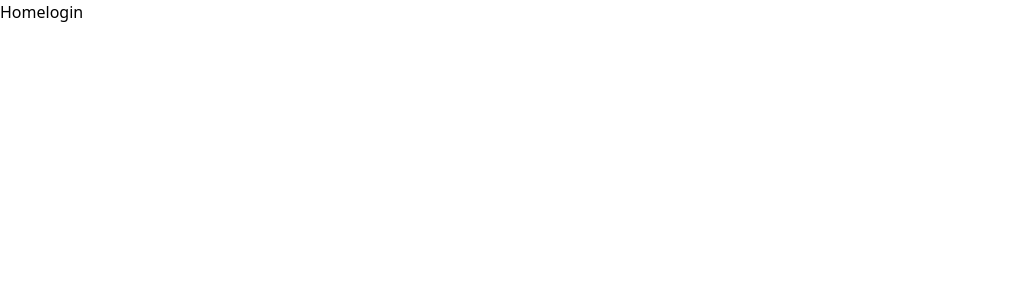
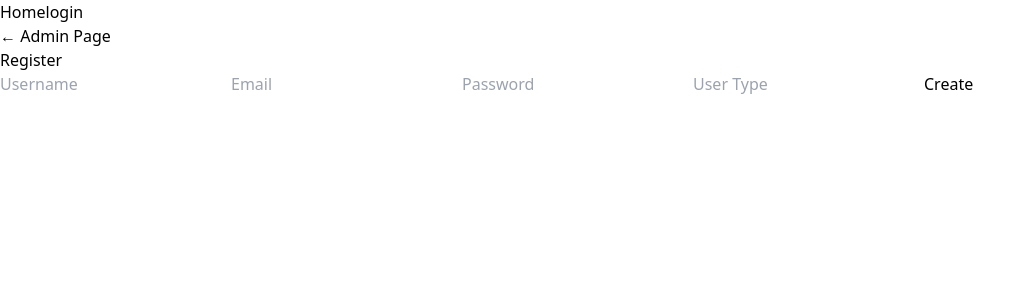
Before and after one commit to benny1612/LaunchersApp, a React app in the folder frontend/: page /RegisterPage in a window 1280 px wide. Before the commit this address had no page. Shown: the top 300 px of the page, without its empty margins (0-1035 px from the left). Built offline with nearby package versions, Linux system fonts and the light colour scheme; the HTML template or start-up script is replaced by a standard one.

Commit message:
I decided to make a page for the admin that would have navigation to two pages, one to add a new user and one to view all users, from which there would be navigation to the page for editing and deleting users. Currently, there is only a page for adding a new user.

```diff
--- a/frontend/src/App.jsx
+++ b/frontend/src/App.jsx
@@ -5,6 +5,9 @@ import Login from './comps/Login'
 import HomePage from './pages/HomePage'
 import AddLauncherPage from './pages/AddLauncherPage'
 import LauncherDetailsPage from './pages/LauncherDetailsPage'
+import EditUserPage from './pages/EditUserPage'
+import RegisterPage from './pages/RegisterPage'
+import AdminPage from './pages/AdminPage'
 
 export default function App() {
   return (
@@ -16,6 +19,9 @@ export default function App() {
               <Route path="/" element={<HomePage />} />
 
             <Route path="/home" element={<HomePage />} />
+            <Route path="/editUser/:id" element={<EditUserPage />} />
+            <Route path="/RegisterPage" element={<RegisterPage />} />
+            <Route path="/AdminPage" element={<AdminPage />} />
 
           <Route path="/add" element={<AddLauncherPage />} />
           <Route path="/details/:id" element={<LauncherDetailsPage />} />
--- a/frontend/src/comps/Login.jsx
+++ b/frontend/src/comps/Login.jsx
@@ -9,10 +9,10 @@ export default function Login() {
 
   const handleLogin = async (e) => {
     e.preventDefault();
-    const userCredentials = { username, password };
+    const userInfo = { username, password };
 
     try {
-      const data = await login(userCredentials);
+      const data = await login(userInfo);
       if (data && data.success) {
         localStorage.setItem("token", data.token);
         localStorage.setItem("user", JSON.stringify(data.user));
@@ -25,7 +25,7 @@ export default function Login() {
 
   return (
     <div className="p-4">
-      <form onSubmit={handleLogin}className="mt-5">
+      <form onSubmit={handleLogin} className="mt-5">
         <h2 className="text-2xl text-center">Login</h2>
 
         <div className="space-y-7">
@@ -45,10 +45,7 @@ export default function Login() {
             required
           />
 
-          <button
-            type="submit"
-            className="w-50  bg-black text-white p-5"
-          >
+          <button type="submit" className="w-50  bg-black text-white p-5">
             SIGN IN
           </button>
         </div>
--- /dev/null
+++ b/frontend/src/pages/AdminPage.jsx
@@ -0,0 +1,7 @@
+import React from 'react'
+
+export default function AdminPage() {
+  return (
+    <div>AdminPage</div>
+  )
+}
--- /dev/null
+++ b/frontend/src/pages/EditUserPage.jsx
@@ -0,0 +1,7 @@
+import React from 'react'
+
+export default function EditUserPage() {
+  return (
+    <div>EditUserPage</div>
+  )
+}
--- /dev/null
+++ b/frontend/src/pages/RegisterPage.jsx
@@ -0,0 +1,75 @@
+import React, { useState } from "react";
+import { useNavigate } from "react-router-dom";
+import { createNewUser } from "../api";
+
+export default function RegisterPage() {
+  const [msg, setMsg] = useState("");
+const navigate = useNavigate();
+
+  const handleSubmit = async (e) => {
+    e.preventDefault();
+    const formData = new FormData(e.currentTarget);
+    const data = Object.fromEntries(formData);
+
+    const res = await createNewUser(data);
+    console.log(res)
+    if (res && res.success) {
+      setMsg("Created!");
+      e.target.reset();
+    } else {
+      setMsg("User already exists");
+    }
+  };
+
+  return (
+    <div className="mx-auto p-10 ">
+<button
+  onClick={() => navigate("/AdminPage")}
+  className="border border-black px-6 py-2 text-xs font-bold uppercase tracking-widest hover:bg-black hover:text-white transition-all"
+>
+  ← Admin Page
+</button>
+
+
+      <h2 className="text-2xl mb-8 text-center">Register</h2>
+
+      <form onSubmit={handleSubmit} className="flex flex-col gap-6">
+        <input
+          name="username"
+          placeholder="Username"
+          className="border-b pb-2 "
+          required
+        />
+        <input
+          name="email"
+          type="text"
+          placeholder="Email"
+          className="border-b pb-2 "
+          required
+        />
+        <input
+          name="password"
+          type="password"
+          placeholder="Password"
+          className="border-b pb-2 "
+          required
+        />
+        <input
+          name="user_type"
+          placeholder="User Type"
+          className="border-b pb-2 "
+          required
+        />
+
+        <button
+          type="submit"
+          className="bg-black text-white py-3 text-xs font-bold"
+        >
+          Create
+        </button>
+
+        {msg && <p className=" text-center ">{msg}</p>}
+      </form>
+    </div>
+  );
+}
```
